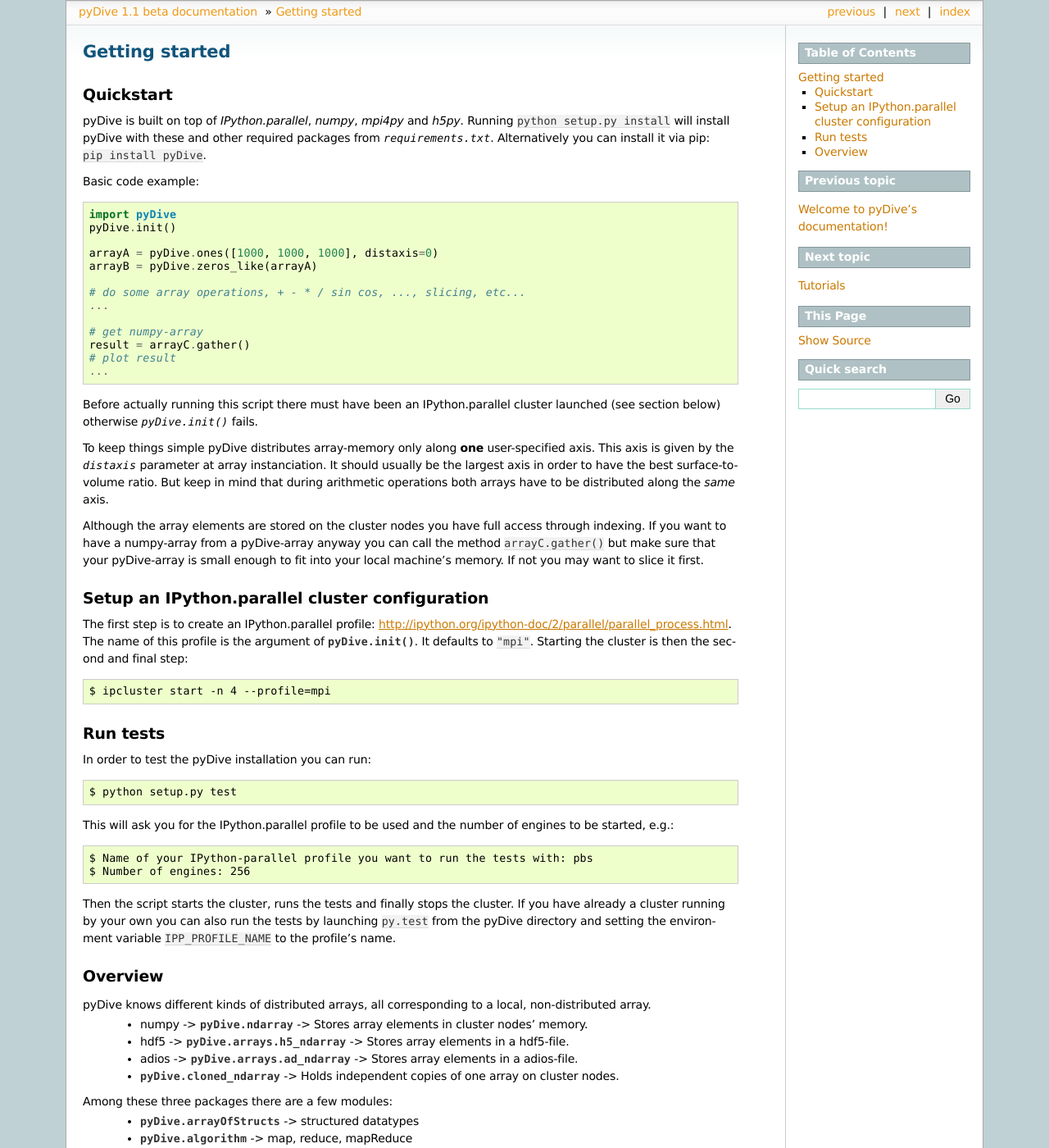
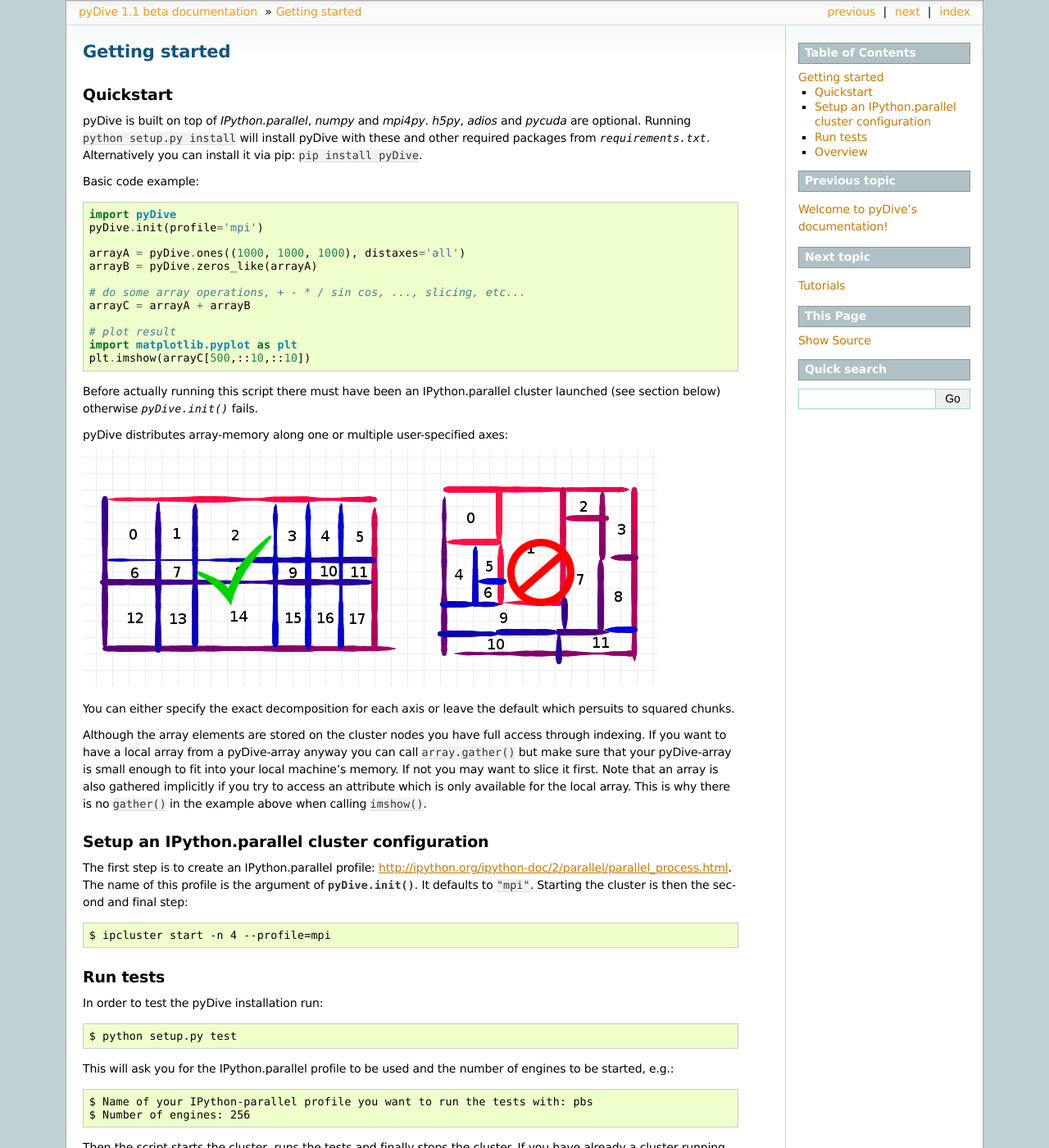
Before and after one commit to ComputationalRadiationPhysics/pyDive, a Sphinx documentation site: the page built from docs/start.rst, in a window 1280 px wide and 1400 px high. Shown: the whole window at 82% size. Built offline with Sphinx 7.4.7, drawn with Linux system fonts in a browser that asks for light colours; some of the changed text lies outside the part shown.

Commit message:
update docs

```diff
--- a/docs/reference.rst
+++ b/docs/reference.rst
@@ -9,6 +9,7 @@ Arrays
    pyDive.ndarray
    pyDive.h5
    pyDive.adios
+   pyDive.gpu
    pyDive.cloned_ndarray
 
 Modules
--- a/docs/start.rst
+++ b/docs/start.rst
@@ -4,34 +4,37 @@ Getting started
 Quickstart
 ----------
 
-pyDive is built on top of *IPython.parallel*, *numpy*, *mpi4py* and *h5py*. Running ``python setup.py install`` will install
+pyDive is built on top of *IPython.parallel*, *numpy* and *mpi4py*. *h5py*, *adios* and *pycuda* are optional. Running ``python setup.py install`` will install
 pyDive with these and other required packages from `requirements.txt`. Alternatively you can install it via pip: ``pip install pyDive``.
 
 Basic code example: ::
 
   import pyDive
-  pyDive.init()
+  pyDive.init(profile='mpi')
 
-  arrayA = pyDive.ones([1000, 1000, 1000], distaxis=0)
+  arrayA = pyDive.ones((1000, 1000, 1000), distaxes='all')
   arrayB = pyDive.zeros_like(arrayA)
 
   # do some array operations, + - * / sin cos, ..., slicing, etc...
-  ...
+  arrayC = arrayA + arrayB
 
-  # get numpy-array
-  result = arrayC.gather()
   # plot result
-  ...
+  import matplotlib.pyplot as plt
+  plt.imshow(arrayC[500,::10,::10])
 
 Before actually running this script there must have been an IPython.parallel cluster launched (see section below) otherwise `pyDive.init()` fails.
 
-To keep things simple pyDive distributes array-memory only along **one** user-specified axis. This axis is given by the `distaxis`
-parameter at array instanciation. It should usually be the largest axis in order to have the best surface-to-volume ratio.
-But keep in mind that during arithmetic operations both arrays have to be distributed along the *same* axis.
+pyDive distributes array-memory along one or multiple user-specified axes:
 
-Although the array elements are stored on the cluster nodes you have full access through indexing. If you want to have a numpy-array
-from a pyDive-array anyway you can call the method ``arrayC.gather()`` but make sure that your pyDive-array is small enough to fit
-into your local machine's memory. If not you may want to slice it first.
+.. image:: decomposition.png
+
+You can either specify the exact decomposition for each axis or leave the default which persuits to squared chunks.
+
+Although the array elements are stored on the cluster nodes you have full access through indexing. If you want to have a local array
+from a pyDive-array anyway you can call ``array.gather()`` but make sure that your pyDive-array is small enough to fit
+into your local machine's memory. If not you may want to slice it first. Note that an array is also gathered implicitly
+if you try to access an attribute which is only available for the local array. This is why there is no ``gather()`` in the example above
+when calling ``imshow()``.
 
 .. _cluster-config:
 
@@ -63,14 +66,15 @@ to the profile's name.
 Overview
 --------
 
-pyDive knows different kinds of distributed arrays, all corresponding to a local, non-distributed array.
+pyDive knows different kinds of distributed arrays, all corresponding to a local, non-distributed array:
   - numpy -> :obj:`pyDive.ndarray` -> Stores array elements in cluster nodes' memory.
-  - hdf5 -> :obj:`pyDive.arrays.h5_ndarray` -> Stores array elements in a hdf5-file.
-  - adios -> :obj:`pyDive.arrays.ad_ndarray` -> Stores array elements in a adios-file.
+  - hdf5 -> :obj:`pyDive.h5.h5_ndarray` -> Stores array elements in a hdf5-file.
+  - adios -> :obj:`pyDive.ad.ad_ndarray` -> Stores array elements in a adios-file.
+  - gpu -> :obj:`pyDive.gpu.gpu_ndarray` -> Stores array elements in clusters' gpus.
   - :obj:`pyDive.cloned_ndarray` -> Holds independent copies of one array on cluster nodes.
 
 Among these three packages there are a few modules:
-  - :mod:`pyDive.arrayOfStructs` -> structured datatypes
+  - :mod:`pyDive.structered` -> structured datatypes
   - :mod:`pyDive.algorithm` -> map, reduce, mapReduce
   - :mod:`pyDive.fragment` -> fragment file-disk array to fit into the cluster's main memory
   - :mod:`pyDive.mappings` -> particle-mesh mappings
```
Also changed, not shown: other parts of docs/start.rst (+1 -1 lines), README.md (+11 -6 lines), docs/pyDive.gpu.rst (added, +12 -0 lines), docs/tutorial.rst (+12 -12 lines), docs/decomposition.png (added).
